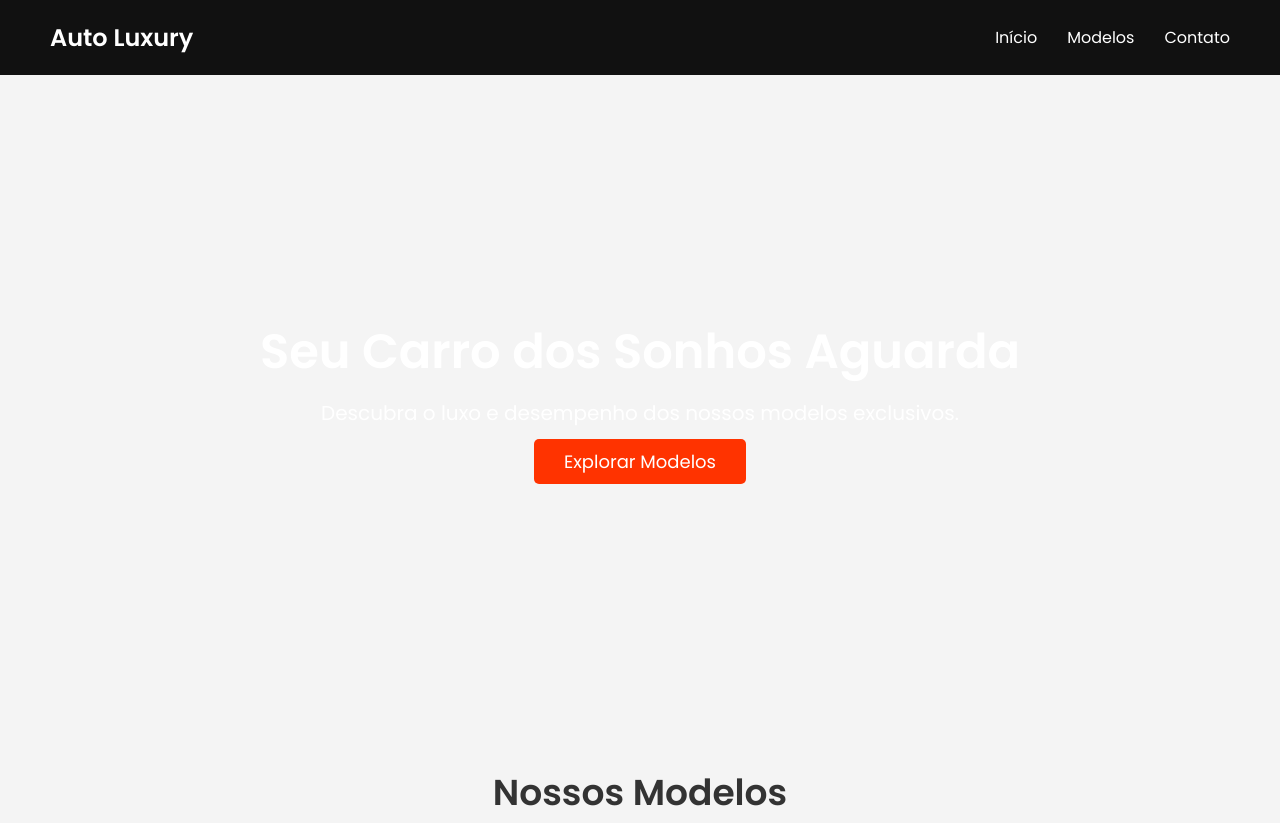
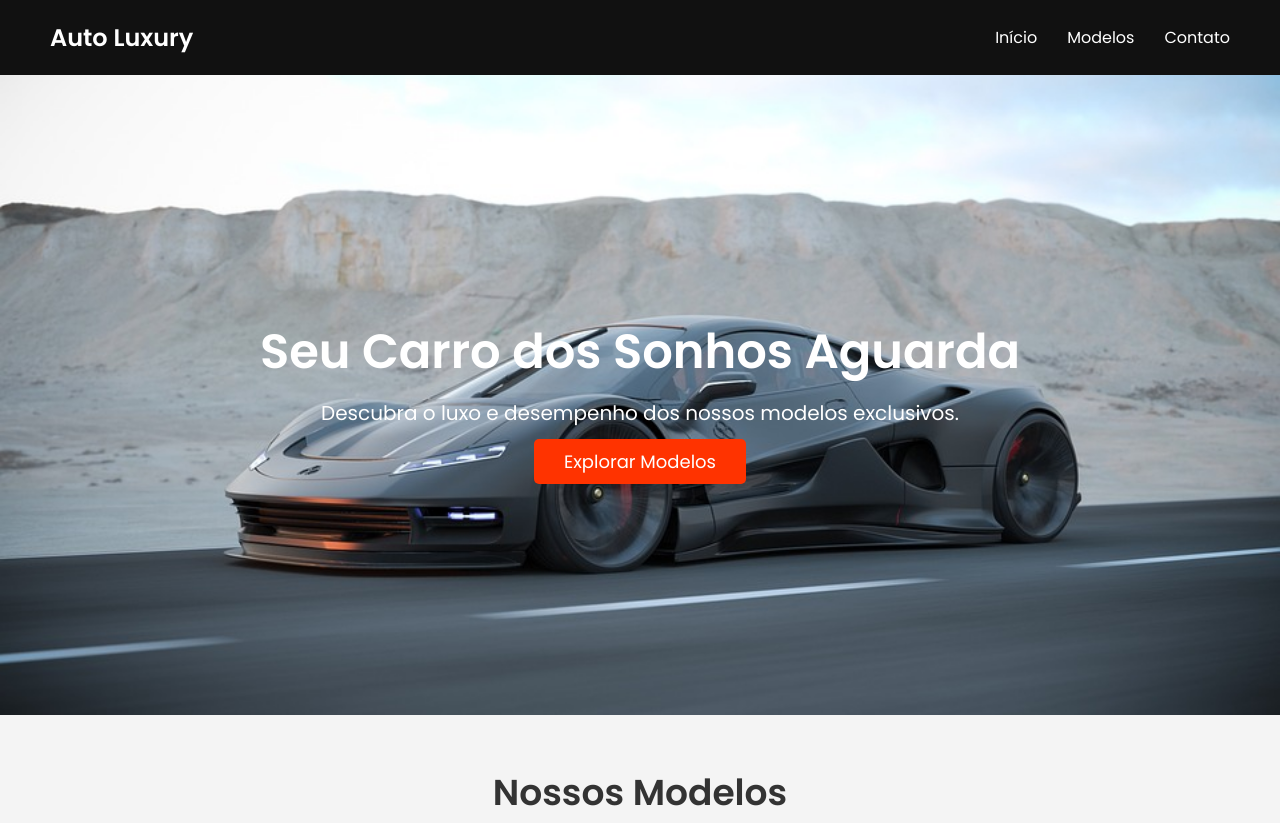
Before and after one commit to Gabriel-Kraus/Project01, a plain HTML site: page index.html in a window 1280 px wide. Shown: the top 823 px of the page. Drawn offline with Linux system fonts and the light colour scheme; a script that the page names is missing.

Commit message:
Update style.css

```diff
--- a/style.css
+++ b/style.css
@@ -47,7 +47,7 @@ header nav ul li a:hover {
 /* Hero section com imagem de fundo */
 .hero-section {
     height: 80vh;
-    background-image: url('images/car-background.avif'); /* Aqui você pode colocar a imagem de fundo do carro */
+    background-image: url('images/car-background.jpg'); /* Aqui você pode colocar a imagem de fundo do carro */
     background-size: cover;
     background-position: center;
     display: flex;
```
